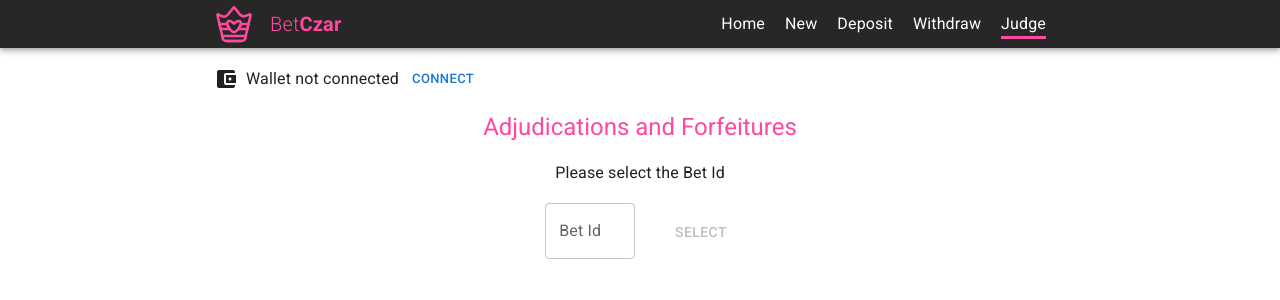
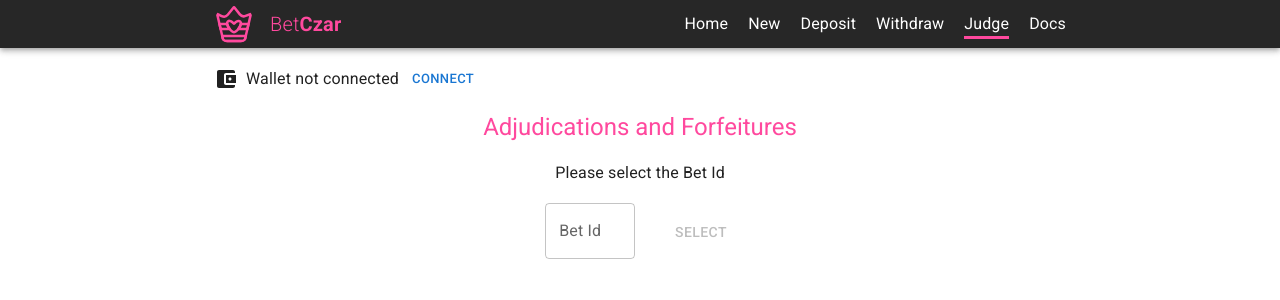
Before and after one commit to reasonmethis/bet-czar-frontend, a React (Create React App) app: page /betczar_frontend/judge in a window 1280 px wide. Shown: the top 300 px of the page. Built offline with nearby package versions, Linux system fonts and the light colour scheme.

Commit message:
add docs to nav, refactor nav

```diff
--- a/src/components/Header.tsx
+++ b/src/components/Header.tsx
@@ -1,25 +1,26 @@
 import { useState } from "react";
-import { Link, Outlet, useLocation } from "react-router-dom";
+import { Link as RRLink, Outlet, useLocation } from "react-router-dom";
 
 import CssBaseline from "@mui/material/CssBaseline";
-import { createTheme, ThemeProvider } from "@mui/material/styles";
+import { createTheme, Theme, ThemeProvider } from "@mui/material/styles";
+
 import logoImg from "../logo.svg";
 
 // https://github.com/pheezx/Gatsby-Portfolio/blob/master/src/components/Header.jsx
+import AccountBalanceWalletIcon from "@mui/icons-material/AccountBalanceWallet";
 import ChevronRightIcon from "@mui/icons-material/ChevronRight";
 import MenuIcon from "@mui/icons-material/Menu";
-import AccountBalanceWalletIcon from '@mui/icons-material/AccountBalanceWallet';
-import PaidIcon from '@mui/icons-material/Paid';
+import PaidIcon from "@mui/icons-material/Paid";
 
 import AppBar from "@mui/material/AppBar";
 import Avatar from "@mui/material/Avatar";
 import Box from "@mui/material/Box";
-import Stack from "@mui/material/Stack";
 import Button from "@mui/material/Button";
 import Container from "@mui/material/Container";
 import Divider from "@mui/material/Divider";
 import Hidden from "@mui/material/Hidden";
 import IconButton from "@mui/material/IconButton";
+import Stack from "@mui/material/Stack";
 import Typography from "@mui/material/Typography";
 //import Link from "@mui/material/Link";
 import List from "@mui/material/List";
@@ -39,10 +40,18 @@ import { NoWalletMsg } from "./NoWalletMsg";
 //locked 8fc9f8, 5a7da3:  185, 95, 137 b95f89 84a98c ef798a
 //locked 90caf9, 121212: f87575 ed254e de3c4b 990033
 const darkTheme = createTheme({
-  palette: { mode: "dark", secondary: { main: "#ff499e" }, error: {main: "#880044"} },
+  palette: {
+    mode: "dark",
+    secondary: { main: "#ff499e" },
+    error: { main: "#880044" },
+  },
 });
 const lightTheme = createTheme({
-  palette: { mode: "light", secondary: { main: "#ff499e" }, error: {main: "#880044"} },
+  palette: {
+    mode: "light",
+    secondary: { main: "#ff499e" },
+    error: { main: "#880044" },
+  },
 });
 /*
 const customLightTheme = createTheme({
@@ -55,12 +64,32 @@ const customLightTheme = createTheme({
   },
 });*/
 
-const NavLink = styled(Link)(({ theme }) => ({
-  marginRight: 20,
-  //underline: "none",
+type SmartNavLinkPropsT = {
+  href: string;
+  name: string;
+  isMobileNav: boolean;
+};
+
+const sxPropActivePage = {
+  borderBottom: (theme: Theme) => "solid 3px " + theme?.palette.secondary.main,
+  marginTop: "3px",
+};
+
+const sxPropSpecificToNormalNav = {
+  marginLeft: "20px",
+};
+
+const sxPropSpecificToMobileNav = {
+  marginRight: "20px",
+};
+
+const linkStyles = ({ theme }: { theme: Theme }) => ({
   textDecoration: "none",
-  color: `${theme.palette.text.primary}`, //`${theme.palette.primary.main}`
-}));
+  color: `${theme.palette.text.primary}`,
+});
+
+const NavLink = styled(RRLink)(linkStyles);
+const NavExternalLink = styled("a")(linkStyles);
 
 type HeaderPropsT = {
   state: IState;
@@ -77,6 +106,36 @@ export default function NavNormalAndHamburger({
   //console.log(location.pathname)
   const [themeName, setThemeName] = useLocalStorage("betczar.theme", "light");
   const theme = themeName === "light" ? lightTheme : darkTheme;
+
+  const SmartNavLink = ({ href, name, isMobileNav }: SmartNavLinkPropsT) => {
+    //We have three cases: internal link, current internal link, external link
+    //Plus, we have extra sx prop specific to whether it's mobile nav or normal
+    const sxExtra = isMobileNav
+      ? sxPropSpecificToMobileNav
+      : sxPropSpecificToNormalNav;
+
+    if (href.startsWith("http"))
+      return (
+        <NavExternalLink
+          href={href}
+          target="_blank"
+          rel="noopener"
+          sx={sxExtra}
+        >
+          {name}
+        </NavExternalLink>
+      );
+
+    const sxFullProp =
+      href === location.pathname
+        ? { ...sxPropActivePage, ...sxExtra }
+        : sxExtra;
+    return (
+      <NavLink to={href} sx={sxFullProp}>
+        {name}
+      </NavLink>
+    );
+  };
 
   return (
     <>
@@ -97,27 +156,50 @@ export default function NavNormalAndHamburger({
                   alt="Bet Czar text logo"
                   src={handwrittenImg}
                 /> */}
-                <Typography variant="h6" component="span" fontWeight="100" color="secondary" >Bet</Typography>
-                <Typography variant="h6" component="span" fontWeight="900" color="secondary" marginRight="auto">Czar</Typography>
+                <Typography
+                  variant="h6"
+                  component="span"
+                  fontWeight="100"
+                  color="secondary"
+                >
+                  Bet
+                </Typography>
+                <Typography
+                  variant="h6"
+                  component="span"
+                  fontWeight="900"
+                  color="secondary"
+                  marginRight="auto"
+                >
+                  Czar
+                </Typography>
                 <Hidden smDown>
-                  {navigationLinks.map((item) =>
-                    item.href === location.pathname ? (
-                      <NavLink
-                        to={item.href}
+                  {navigationLinks.map(
+                    (item) => (
+                      <SmartNavLink
                         key={item.name}
-                        sx={{
-                          borderBottom:
-                            "solid 3px " + theme.palette.secondary.main,
-                          marginTop: "3px",
-                        }}
-                      >
-                        {item.name}
-                      </NavLink>
-                    ) : (
-                      <NavLink to={item.href} key={item.name}>
-                        {item.name}
-                      </NavLink>
+                        name={item.name}
+                        href={item.href}
+                        isMobileNav={false}
+                      />
                     )
+                    // item.href === location.pathname ? (
+                    //   <NavLink
+                    //     to={item.href}
+                    //     key={item.name}
+                    //     sx={{
+                    //       borderBottom:
+                    //         "solid 3px " + theme.palette.secondary.main,
+                    //       marginTop: "3px",
+                    //     }}
+                    //   >
+                    //     {item.name}
+                    //   </NavLink>
+                    // ) : (
+                    //   <NavLink to={item.href} key={item.name}>
+                    //     {item.name}
+                    //   </NavLink>
+                    // )
                   )}
                 </Hidden>
                 <Hidden smUp>
@@ -127,6 +209,7 @@ export default function NavNormalAndHamburger({
                 </Hidden>
               </Toolbar>
             </Container>
+            <Hidden smUp>
             <SwipeableDrawer
               anchor="right"
               open={open}
@@ -147,51 +230,53 @@ export default function NavNormalAndHamburger({
               <List>
                 {navigationLinks.map((item) => (
                   <ListItem key={item.name}>
-                    {item.href === location.pathname ? (
-                      <NavLink
-                        to={item.href}
-                        sx={{
-                          borderBottom:
-                            "solid 3px " + theme.palette.secondary.main,
-                        }}
-                      >
-                        {item.name}
-                      </NavLink>
-                    ) : (
-                      <NavLink to={item.href} key={item.name}>
-                        {item.name}
-                      </NavLink>
-                    )}
+                    <SmartNavLink
+                      name={item.name}
+                      href={item.href}
+                      isMobileNav={true}
+                    />
                   </ListItem>
                 ))}
               </List>
             </SwipeableDrawer>
+            </Hidden>
           </AppBar>
         </ThemeProvider>
 
         <Container maxWidth="md" sx={{ marginTop: "16px" }}>
           {state.address ? (
-            <Box marginBottom="16px" >
-              <Stack direction="row" alignItems="center" gap={1} flexWrap="wrap">
-              <AccountBalanceWalletIcon/>
+            <Box marginBottom="16px">
+              <Stack
+                direction="row"
+                alignItems="center"
+                gap={1}
+                flexWrap="wrap"
+              >
+                <AccountBalanceWalletIcon />
                 <Typography variant="subtitle1">
                   {shortenHash(state.address)}
                 </Typography>
-              <PaidIcon/>
+                <PaidIcon />
                 {/* <Typography variant="body2" color="text.secondary"> */}
                 <Typography variant="subtitle1" color="text.primary">
                   {state.balance === undefined
                     ? "Fetching..."
                     : roundAmt(state.balance, 4) + " ETH"}
-              </Typography></Stack>
+                </Typography>
+              </Stack>
             </Box>
           ) : (
             <Box marginBottom="16px">
-              <Stack direction="row" alignItems="center" gap={1} flexWrap="wrap">
-              <AccountBalanceWalletIcon/>
+              <Stack
+                direction="row"
+                alignItems="center"
+                gap={1}
+                flexWrap="wrap"
+              >
+                <AccountBalanceWalletIcon />
                 {/* <Typography variant="subtitle1" sx={{ paddingBottom: "8px" }}>
                 Please connect your wallet to create and manage Bets */}
-                <Typography variant="subtitle1" >
+                <Typography variant="subtitle1">
                   Wallet not connected
                 </Typography>
                 <Button
--- a/src/constants.tsx
+++ b/src/constants.tsx
@@ -7,6 +7,7 @@ export const navigationLinks = [
   { name: "Deposit", href: ROUTE_PREFIX + "/deposit" },
   { name: "Withdraw", href: ROUTE_PREFIX + "/withdraw" },
   { name: "Judge", href: ROUTE_PREFIX + "/judge" },
+  { name: "Docs", href: "https://github.com/reasonmethis/betczar_frontend/blob/master/README.md" },
 ];
 // Here's a list of network ids https://docs.metamask.io/guide/ethereum-provider.html#properties
 // to use when deploying to other networks.
```
Lines whose indentation alone changed are shown as unchanged.
